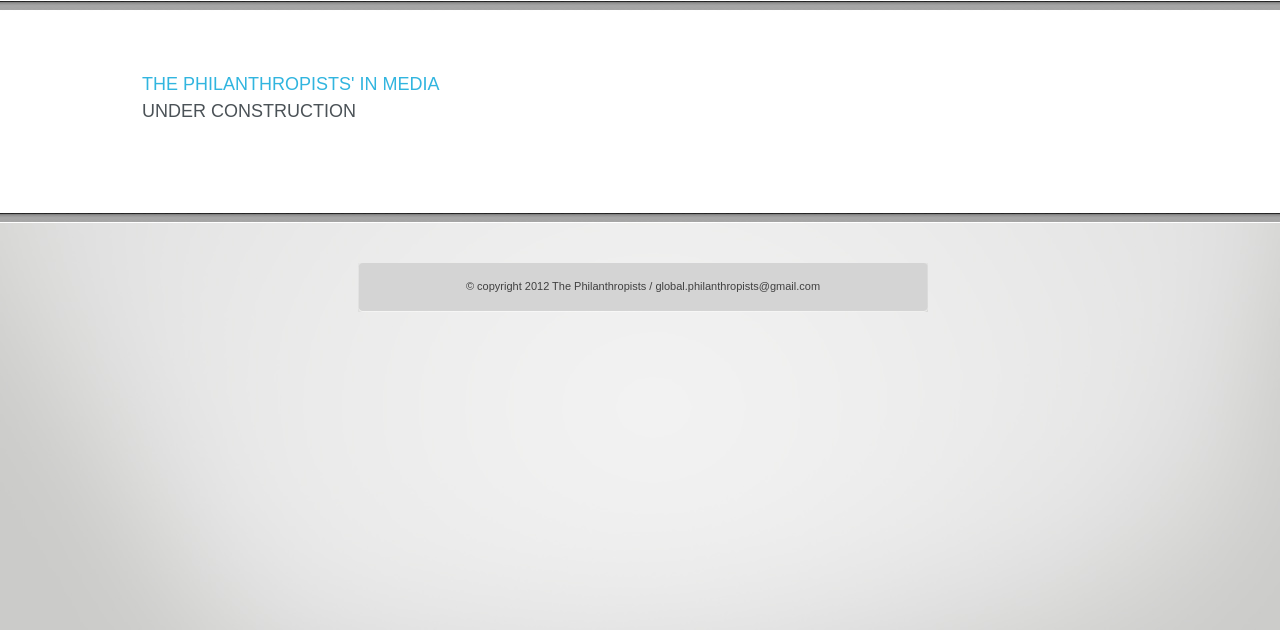
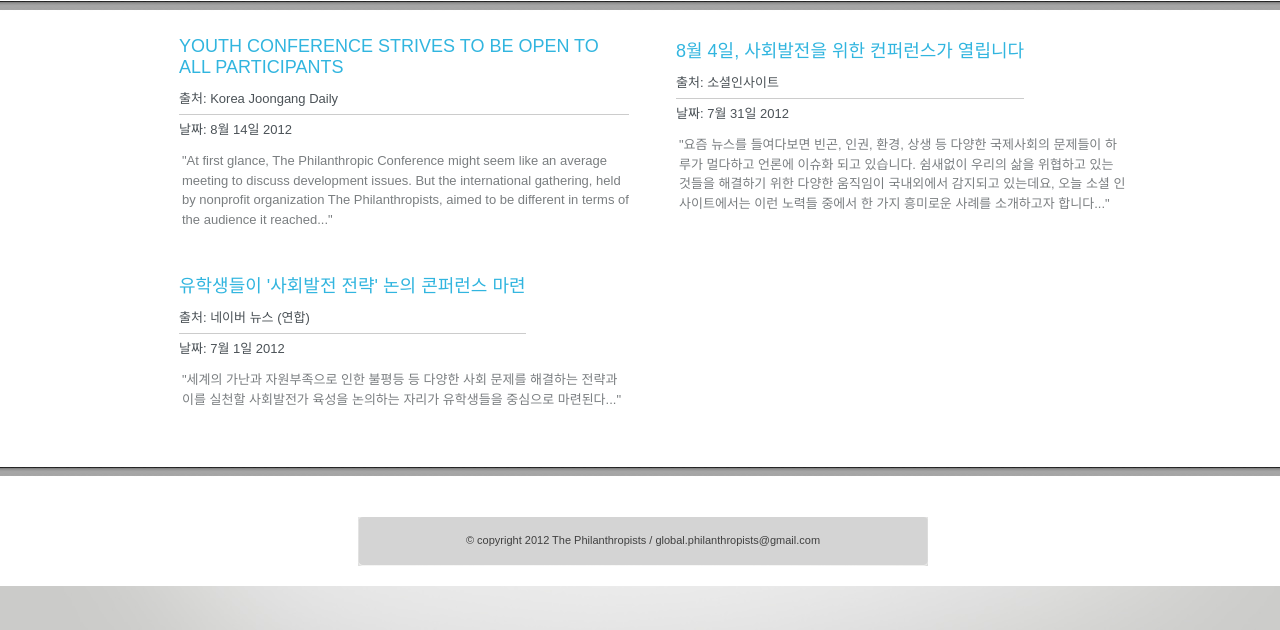
Before and after one commit to nackchoon/philanthropists, a PHP site: page /media/press.php in a window 1280 px wide. Shown: the part 170-800 px from the top of the page. Run offline with PHP 8.4, Linux system fonts and the light colour scheme; some libraries are stand-ins or nearby versions; some web fonts are replaced.

Commit message:
press and recruit date

```diff
--- /dev/null
+++ b/css/column.css
@@ -0,0 +1,10 @@
+
+* {margin:0;padding:0}
+html,body{height:100%;width:100%;}
+
+.column2 {
+	width: 477px;
+	padding-right: 10px;
+	padding-left: 10px;
+	float: left;
+}
--- a/includes/index_countdown.php
+++ b/includes/index_countdown.php
@@ -37,8 +37,8 @@
   jQuery(document).ready(function() {
     $('#countdown_dashboard').countDown({
       targetDate: {
-        'day': 		28,
-        'month': 	10,
+        'day': 		11,
+        'month': 	11,
         'year': 	2012,
         'hour': 	23,
         'min': 		59,
--- a/index.php
+++ b/index.php
@@ -96,6 +96,7 @@
 
 					<div class="front_comment text-center">
 					  국내, 국외 학생들및 사회발전에 관심있는 글로벌 청춘들을 기다립니다!<br />
+					  <small>(모집 마감일이 연장 되었습니다)</small>
 					</div>
 
 					<br /><br />
--- a/media/press.php
+++ b/media/press.php
@@ -35,6 +35,8 @@
 
 	?>
 
+  <link rel="stylesheet" href="../css/column.css" type="text/css" media="screen">
+
 </head>
 
 <body>
@@ -69,15 +71,76 @@
 
 				<div class="content">
 
-					<div class="textpage">
+					<div class="project-detail">
 
-						<div class="submenu">
+						<div class="project-text">
 
-							<h1>The Philanthropists&#39; in Media</h1>
 
-							<p>Under Construction</p>
+						  <div class="column2">
 
-						</div>
+						    <div class="project-name">
+
+    							<h1>Youth conference strives to be open to all participants</h1>
+
+    							<div class="project-meta border">출처: <span><a href="http://koreajoongangdaily.joinsmsn.com/news/article/article.aspx?aid=2957842">Korea Joongang Daily</a></span></div>
+
+    							<div class="project-meta">날짜: <span>8월 14일 2012</span></div>
+
+    						</div>
+
+    						<div class="project-descr darkScroll" id="paneDescr">
+
+    							<p>"At first glance, The Philanthropic Conference might seem like an average meeting to discuss development issues. But the international gathering, held by nonprofit organization The Philanthropists, aimed to be different in terms of the audience it reached..."</p>
+
+    						</div>
+
+    					</div>
+
+						  <div class="column2">
+
+						    <div class="project-name">
+
+    							<h1>8월 4일, 사회발전을 위한 컨퍼런스가 열립니다</h1>
+
+    							<div class="project-meta border">출처: <span><a href="http://blog.naver.com/the_nanum/50146751016">소셜인사이트</a></span></div>
+
+    							<div class="project-meta">날짜: <span>7월 31일 2012</span></div>
+
+    						</div>
+
+    						<div class="project-descr darkScroll" id="paneDescr">
+
+    							<p>"요즘 뉴스를 들여다보면 빈곤, 인권, 환경, 상생 등 다양한 국제사회의 문제들이 하루가 멀다하고 언론에 이슈화 되고 있습니다. 쉼새없이 우리의 삶을 위협하고 있는 것들을 해결하기 위한 다양한 움직임이 국내외에서 감지되고 있는데요, 오늘 소셜 인사이트에서는 이런 노력들 중에서 한 가지 흥미로운 사례를 소개하고자 합니다..."</p>
+
+    						</div>
+
+    					</div>
+
+    					<div class="clear"></div>
+
+						  <div class="column2">
+
+						    <div class="project-name">
+
+    							<h1>유학생들이 '사회발전 전략' 논의 콘퍼런스 마련</h1>
+
+    							<div class="project-meta border">출처: <span><a href="http://news.naver.com/main/read.nhn?mode=LSD&mid=sec&sid1=102&oid=001&aid=0005671912">네이버 뉴스 (연합)</a></span></div>
+
+    							<div class="project-meta">날짜: <span>7월 1일 2012</span></div>
+
+    						</div>
+
+    						<div class="project-descr darkScroll" id="paneDescr">
+
+    							  <p>"세계의 가난과 자원부족으로 인한 불평등 등 다양한 사회 문제를 해결하는 전략과 이를 실천할 사회발전가 육성을 논의하는 자리가 유학생들을 중심으로 마련된다..."</p>
+
+    						</div>
+
+
+
+
+
+    					</div>
 
 						<div class="clear"></div>
 
--- a/recruit.php
+++ b/recruit.php
@@ -76,7 +76,7 @@
 							사회발전을 실현하는 글로벌 청춘 필란트로피스트 에서 제 3기 멤버들을 모집합니다!<br />
               지원서와 r&eacute;sum&eacute; 를 global.philanthropists@gmail.com 로 보내주시기 바랍니다.<br />
               국내, 국외 학생들및 사회발전에 관심있는 글로벌 청춘들을 기다립니다!<br />
-              모집기간: 10/10 ~ 10/28<br />
+              모집기간: 10/10 ~ <strike>10/28</strike> 11/11 (모집 마감일이 연장 되었습니다)<br />
 
 
 							<div class="column col-1">
@@ -87,7 +87,7 @@
 
 							<div class="column col-2">
 
-								<h2>2012년 10월 28일</h2> <p>필란트로피스트 3기 모집 마감</p> <!--<p><a href="contact.php" class="link-button2">Contact us for
+								<h2>2012년 11월 11일</h2> <p>필란트로피스트 3기 모집 마감</p> <!--<p><a href="contact.php" class="link-button2">Contact us for
 										quote</a></p>-->
 
 							</div>
```
Also changed, not shown: 2 other files.
